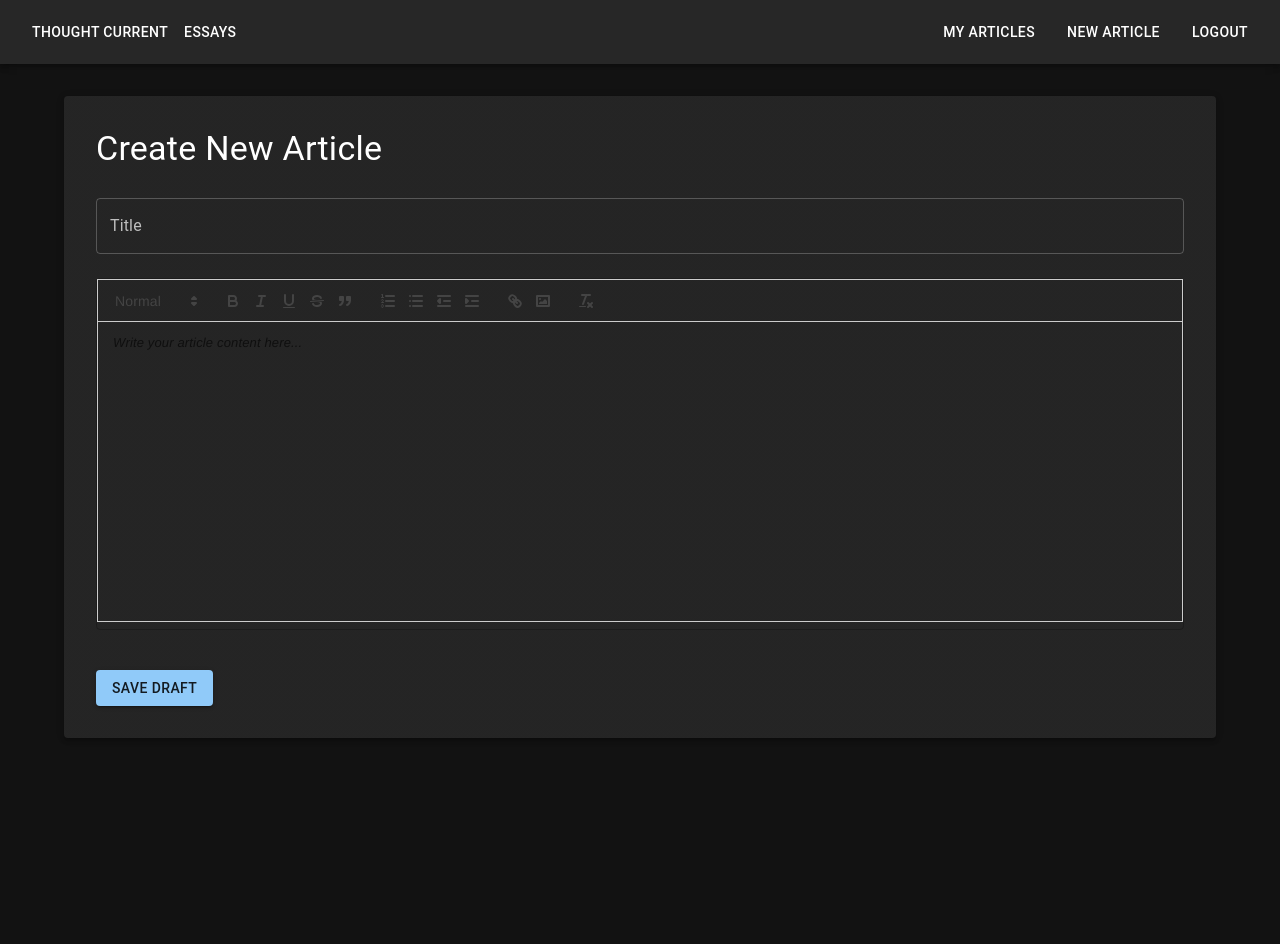
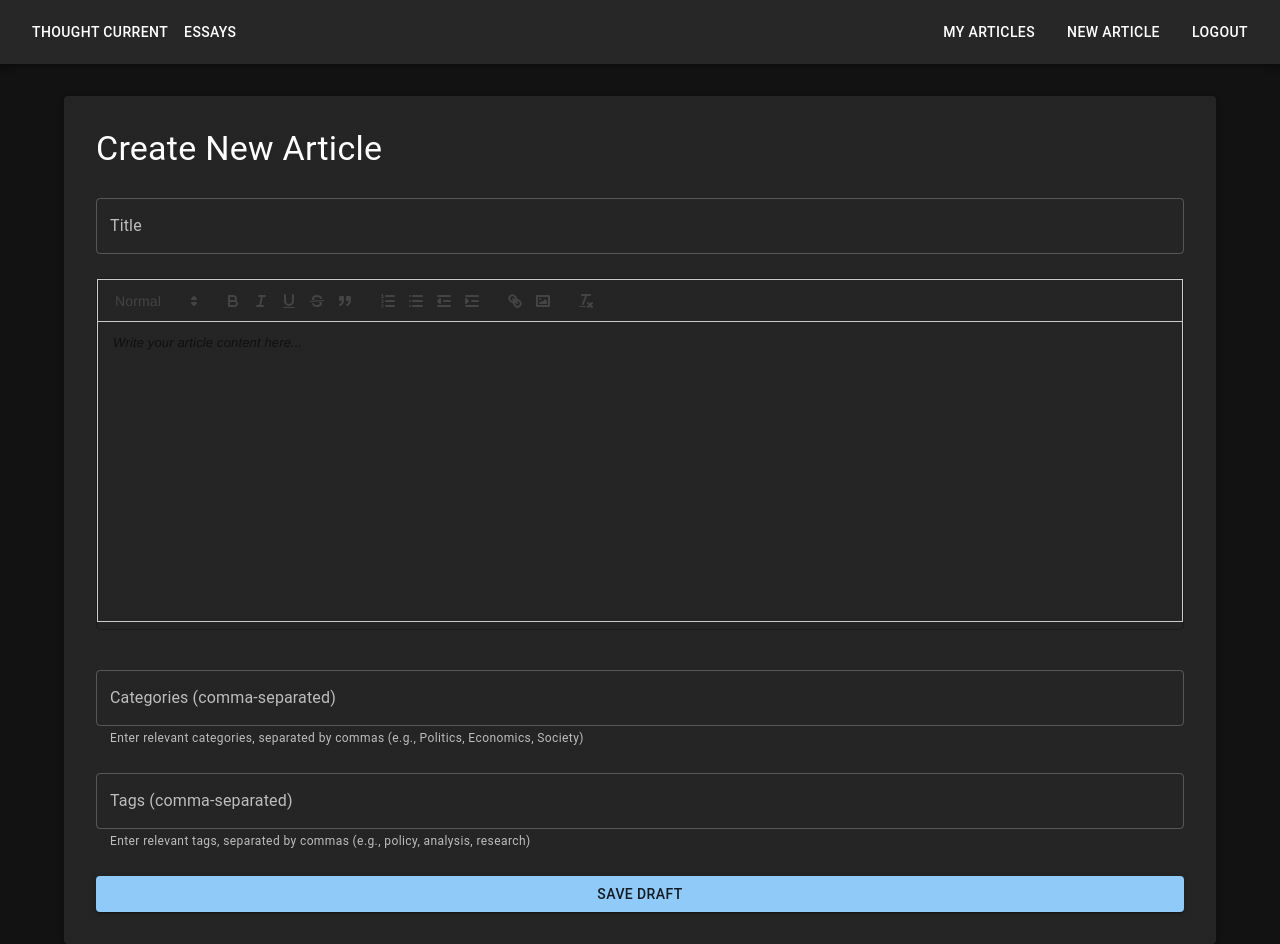
Before and after one commit to Amit0590/ThoughtCurrent, a React (Create React App) app in the folder frontend/: page /content/create in a window 1280 px wide. Before the commit the page ends 800 px from the top, so only its background shows below. Built offline with nearby package versions, Linux system fonts and the light colour scheme; no server answers; sample sign-in values are in the browser's storage.

Commit message:
phase -1 v-1 completed

```diff
--- a/frontend/src/components/ContentEditor.tsx
+++ b/frontend/src/components/ContentEditor.tsx
@@ -20,6 +20,8 @@ import 'react-quill/dist/quill.snow.css';
 interface ArticleFormInputs {
   title: string;
   content: string;
+  categories: string; // Comma-separated string
+  tags: string;      // Comma-separated string
 }
 
 const quillModules = {
@@ -39,7 +41,9 @@ const ContentEditor: React.FC = () => {
   const { register, handleSubmit, control, reset, formState: { errors } } = useForm<ArticleFormInputs>({
     defaultValues: {
       title: '',
-      content: ''
+      content: '',
+      categories: '', // Initialize empty
+      tags: ''       // Initialize empty
     }
   });
   const [loading, setLoading] = useState(false);
@@ -85,7 +89,9 @@ const ContentEditor: React.FC = () => {
         if (response.ok) {
           reset({
             title: responseData.title,
-            content: responseData.content
+            content: responseData.content,
+            categories: (responseData.categories || []).join(', '),
+            tags: (responseData.tags || []).join(', ')
           });
         } else {
           throw new Error(responseData.error || `Failed to load article`);
@@ -122,6 +128,17 @@ const ContentEditor: React.FC = () => {
 
     setLoading(true);
 
+    // Process categories and tags
+    const categoriesArray = data.categories
+      .split(',')
+      .map(cat => cat.trim())
+      .filter(cat => cat.length > 0);
+
+    const tagsArray = data.tags
+      .split(',')
+      .map(tag => tag.trim())
+      .filter(tag => tag.length > 0);
+
     try {
       const token = await auth.currentUser?.getIdToken(true);
       if (!token) {
@@ -132,6 +149,8 @@ const ContentEditor: React.FC = () => {
         title: data.title,
         content: data.content,
         authorName: user?.displayName || "Unknown Author",
+        categories: categoriesArray,
+        tags: tagsArray,
       };
 
       const baseUrl = "https://us-central1-psychic-fold-455618-b9.cloudfunctions.net";
@@ -356,15 +375,33 @@ const ContentEditor: React.FC = () => {
                 {errors.content.message}
               </Typography>
             )}
+            <TextField
+              label="Categories (comma-separated)"
+              fullWidth
+              margin="normal"
+              {...register("categories")}
+              variant="outlined"
+              helperText="Enter relevant categories, separated by commas (e.g., Politics, Economics, Society)"
+            />
+            <TextField
+              label="Tags (comma-separated)"
+              fullWidth
+              margin="normal"
+              {...register("tags")}
+              variant="outlined"
+              helperText="Enter relevant tags, separated by commas (e.g., policy, analysis, research)"
+            />
+            <Box sx={{ mt: 2 }}>
               <Button
                 type="submit"
                 variant="contained"
                 color="primary"
                 disabled={loading || initialDataLoading}
-              sx={{ mt: 2 }}
+                fullWidth
               >
                 {loading ? <CircularProgress size={24} /> : (isEditing ? 'Update Article' : 'Save Draft')}
               </Button>
+            </Box>
           </form>
         </Paper>
       )}
@@ -373,9 +410,9 @@ const ContentEditor: React.FC = () => {
         autoHideDuration={6000}
         onClose={handleCloseSnackbar}
         message={snackbarMessage}
+        anchorOrigin={{ vertical: 'bottom', horizontal: 'center' }}
       />
     </Container>
   );
 };
-
 export default ContentEditor;
```
Also changed, not shown: 1 other file (tests, documents, lock files or other folders). Lines whose indentation alone changed are shown as unchanged.
